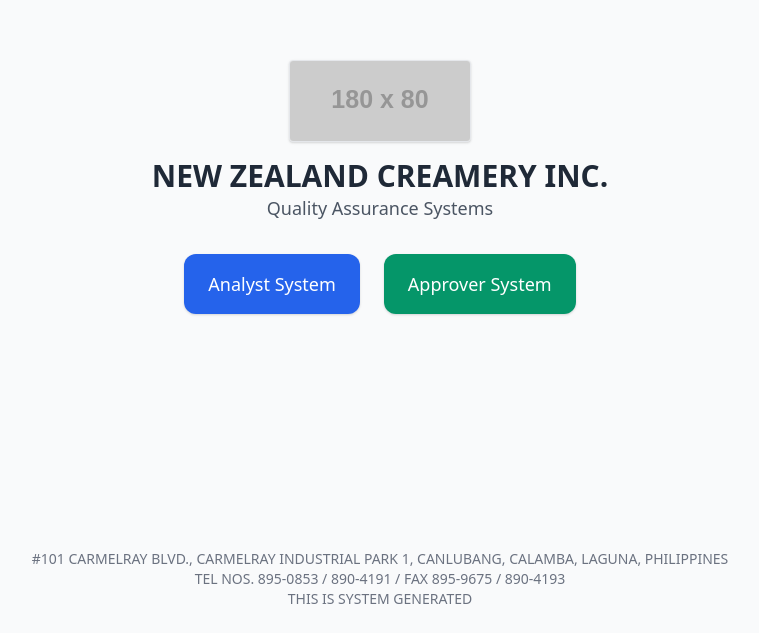
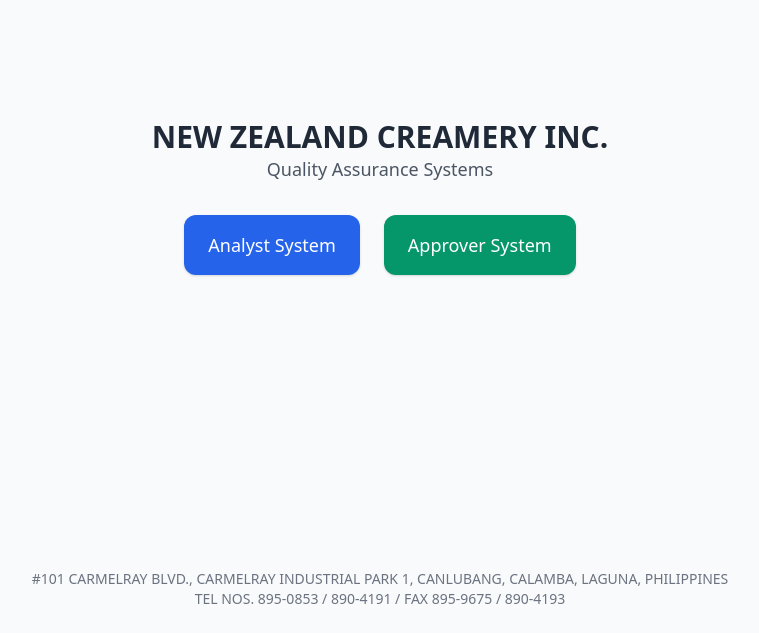
Before and after one commit to aldwin061996-collab/QA-SYSTEM, a plain HTML site: page index.html in a window 1280 px wide. Shown: the part 167-800 px from the top of the page, without its empty margins (260-1019 px from the left). Drawn offline with nearby package versions, Linux system fonts and the light colour scheme; placeholder pictures from the web are drawn by us.

Commit message:
Update index.html

```diff
--- a/index.html
+++ b/index.html
@@ -10,7 +10,6 @@
   <!-- Main Content -->
   <div class="flex-1 flex flex-col items-center justify-center space-y-8">
     <div class="text-center">
-      <img src="https://via.placeholder.com/180x80?text=Company+Logo" alt="NZCI Logo" class="mx-auto mb-4 border rounded bg-white shadow"/>
       <h1 class="text-3xl font-bold">NEW ZEALAND CREAMERY INC.</h1>
       <p class="text-gray-600 text-lg">Quality Assurance Systems</p>
     </div>
@@ -24,7 +23,6 @@
   <footer class="text-center text-sm text-gray-500 mt-8">
     #101 CARMELRAY BLVD., CARMELRAY INDUSTRIAL PARK 1, CANLUBANG, CALAMBA, LAGUNA, PHILIPPINES<br/>
     TEL NOS. 895-0853 / 890-4191 / FAX 895-9675 / 890-4193<br/>
-    THIS IS SYSTEM GENERATED
   </footer>
 </body>
 </html>
```
